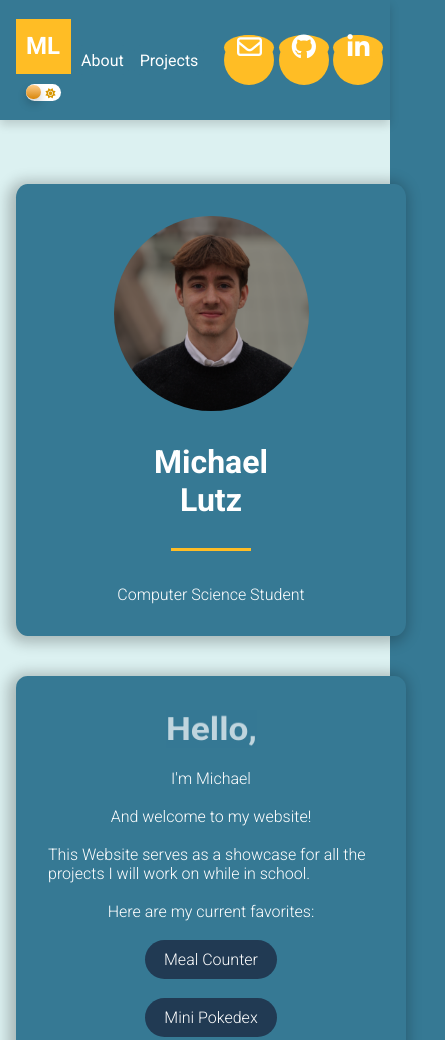
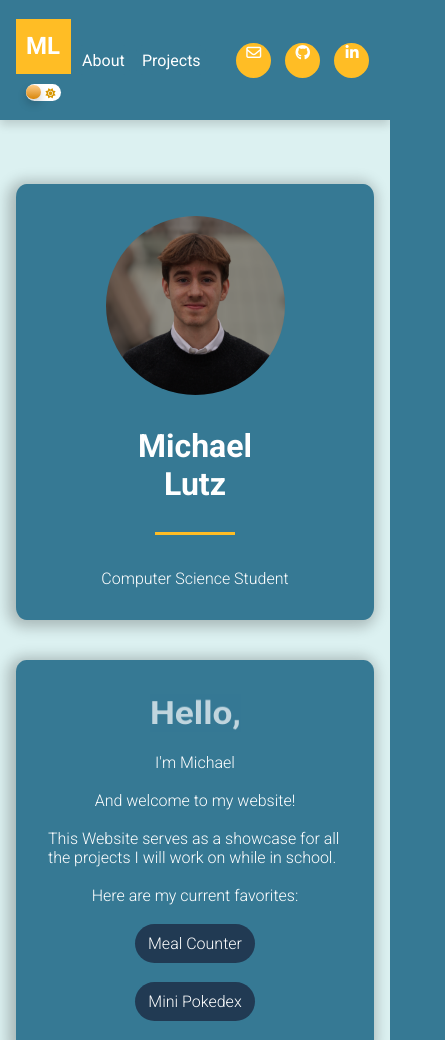
Before and after one commit to MichaelLutz1/MichaelLutz1.github.io, a plain HTML site: page index.html in a window 390 px wide. Shown: the top 1040 px of the page, 445 px wide, since content can reach past the window. Drawn offline with Linux system fonts and the light colour scheme.

Commit message:
removed left and right scroll on mobile

```diff
--- a/styles.css
+++ b/styles.css
@@ -29,6 +29,8 @@ body {
   background: var(--background);
   justify-content: center;
   align-items: center;
+  position: relative;
+  overflow-x: hidden;
 }
 nav {
   display: flex;
@@ -194,7 +196,7 @@ footer ul {
 .intro-card {
   display: flex;
   justify-content: space-around;
-  margin: 0 8rem 5rem;
+  margin: 0 2rem 6rem;
   gap: 40px;
 }
 .intro-card * {
@@ -325,7 +327,6 @@ footer ul {
   border-radius: 0;
 }
 #content {
-  width: 100vw;
   margin: 4rem 10rem 6rem;
   display: flex;
   flex-direction: column;
@@ -380,7 +381,7 @@ footer ul {
   }
 }
 
-@media (max-width: 1500px) {
+@media (max-width: 1100px) {
   #content {
     margin: 4rem 1rem 6rem;
   }
@@ -396,4 +397,16 @@ footer ul {
     align-items: center;
     margin-bottom: 2.5rem;
   }
+  .contact-links a {
+    height: 35px;
+    width: 35px;
+  }
+  .fa-brands,
+  .fa-regular {
+    background-color: inherit;
+    font-size: 15px;
+    width: 25px;
+    line-height: 35px;
+    border-radius: 100%;
+  }
 }
```
